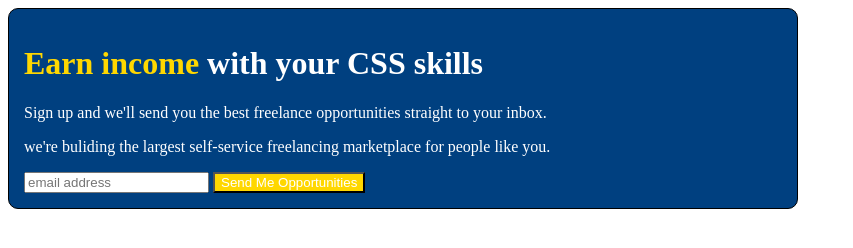
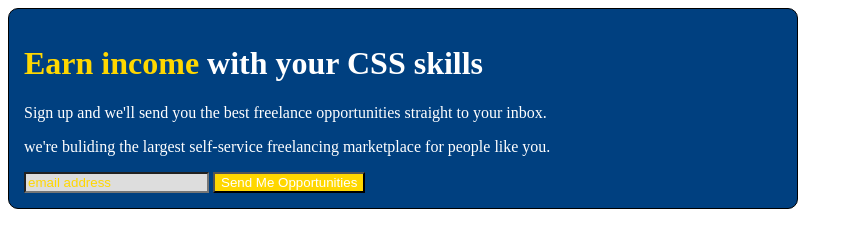
Before and after one commit to VuDoanh04/f8-k14-personal, a plain HTML site: page css/kienthuc5/baitap5/baitap5c.html in a window 1280 px wide. In both pictures the pointer is over the button "Send Me Opportunities". Shown: the whole page, without its empty margins (0-853 px from the left). Drawn offline with Linux system fonts and the light colour scheme.

Commit message:
bai tap ve nha

```diff
--- a/css/kienthuc5/baitap5/baitap5c.html
+++ b/css/kienthuc5/baitap5/baitap5c.html
@@ -15,18 +15,18 @@
             background-color: #004080;
             color: white;
         }
+        .wrapper:hover  button {
+            background-color: gold;
+            color: #fff;
+        }
         span {
             color: gold;
         }
-        input:hover[type="Email"] {
+        .wrapper:hover form input[name="name"]::placeholder {
             color: gold;
         }
-        input:hover {
+        .wrapper:hover form input[name="name"] {
             background-color: #ddd;
-        }
-        button:hover {
-            background-color: gold;
-            color: #fff;
         }
     </style>
 </head>
@@ -35,8 +35,10 @@
     <h1><span>Earn income</span> with your CSS skills</h1>
     <p>Sign up and we'll send you the best freelance opportunities straight to your inbox.</p>
     <p>we're buliding the largest self-service freelancing marketplace for people like you.</p>
-    <input type="email" placeholder="email address">
-    <button type="submit">Send Me Opportunities</button>
+    <form>
+        <input  name="name" type="email" placeholder="email address">
+        <button type="submit">Send Me Opportunities</button>
+    </form>
 </div>
 </body>
 </html>
```
